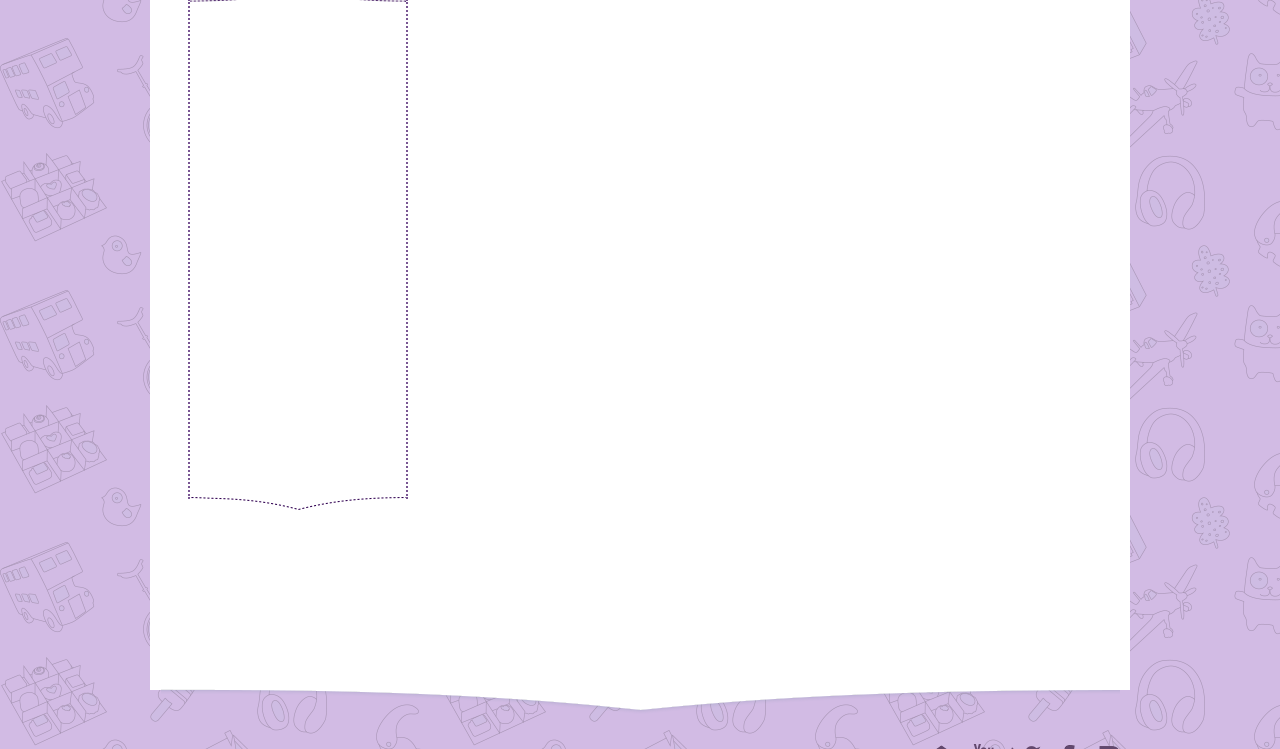
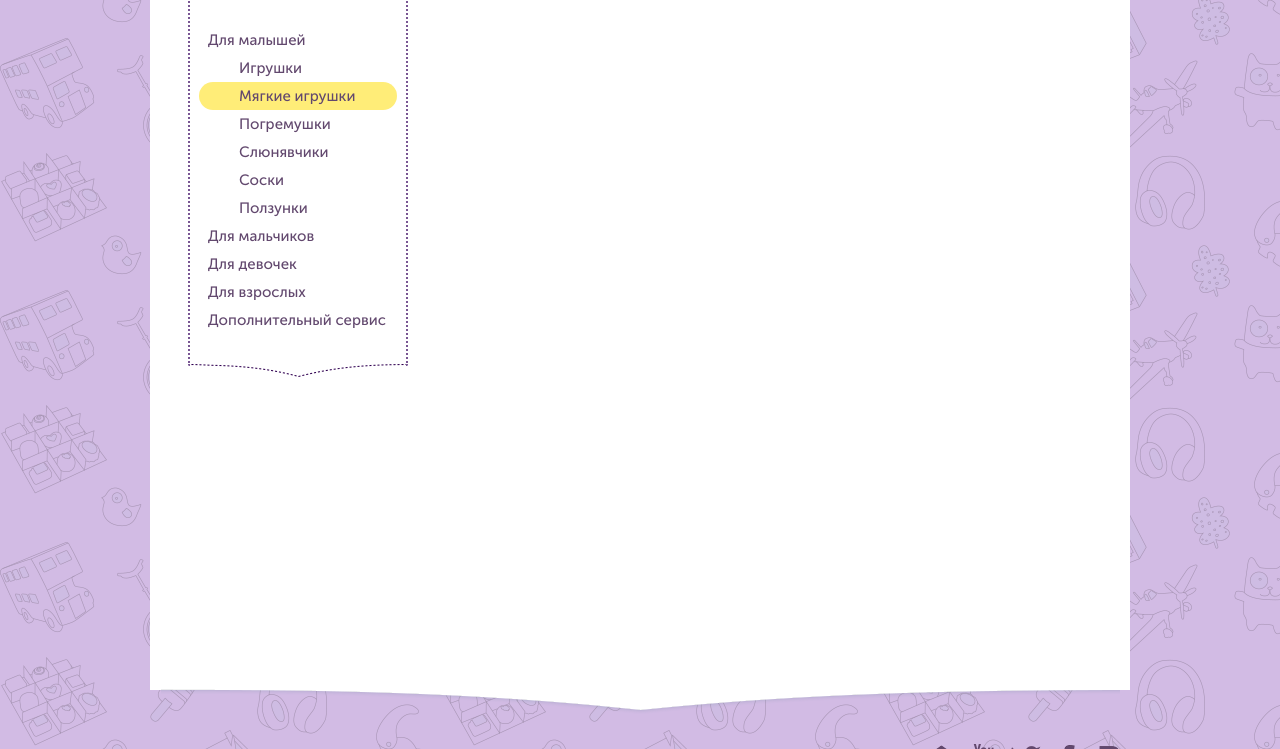
Before and after one commit to sarhov-insales/little-dauphin, a plain HTML site: page catalog.html in a window 1280 px wide. Shown: the part 351-1100 px from the top of the page. Drawn offline with nearby package versions, Linux system fonts and the light colour scheme.

Commit message:
update sidebar catalog

```diff
--- a/catalog.html
+++ b/catalog.html
@@ -82,7 +82,49 @@
         Каталог
       </h2>
       <div class="sidebarbox">
+        <nav class="catalog">
 
+          <div class="catalog-item">
+          <a href="#" class="catalog-item-url">Для малышей</a>
+          <nav class="sub-catalog">
+            <div class="sub-catalog-item">
+              <a href="" class="sub-catalog-item-url">Игрушки</a>
+            </div>
+            <div class="sub-catalog-item">
+              <a href="" class="sub-catalog-item-url active">Мягкие игрушки</a>
+            </div>
+            <div class="sub-catalog-item">
+              <a href="" class="sub-catalog-item-url">Погремушки</a>
+            </div>
+
+            <div class="sub-catalog-item">
+              <a href="" class="sub-catalog-item-url">Слюнявчики</a>
+            </div>
+
+            <div class="sub-catalog-item">
+              <a href="" class="sub-catalog-item-url">Соски</a>
+            </div>
+
+            <div class="sub-catalog-item">
+              <a href="" class="sub-catalog-item-url">Ползунки</a>
+            </div>
+
+          </nav>
+          </div>
+          <div class="catalog-item">
+          <a href="#" class="catalog-item-url">Для мальчиков</a>
+          </div>
+          <div class="catalog-item">
+          <a href="#" class="catalog-item-url">Для девочек</a>
+          </div>
+          <div class="catalog-item">
+          <a href="#" class="catalog-item-url">Для взрослых</a>
+          </div>
+          <div class="catalog-item">
+          <a href="#" class="catalog-item-url">Дополнительный сервис</a>
+          </div>
+
+        </nav>
       </div>
     </div>
     <section class="content fr">
--- a/css/style.css
+++ b/css/style.css
@@ -374,10 +374,11 @@ h1, h2, h3, h4, h5, h6{
 
 .sidebarbox{
 	width: 220px;
-	height: 500px;
+	padding: 30px 9px;
 	border:2px dotted #795693;
 	margin:15px;
 	position: relative;
+	border-radius:2px;
 }
 
 .sidebarbox:after{
@@ -386,6 +387,7 @@ h1, h2, h3, h4, h5, h6{
 	background: transparent url('../images/sidebarbox-bottom-bg.png') center center  no-repeat;
 	position: absolute;
 	bottom: -15px;
+	left: 0;
 	content:'';
 }
 
@@ -394,6 +396,32 @@ h1, h2, h3, h4, h5, h6{
 	height: 23px;
 	background: transparent url('../images/sidebarbox-top-bg.png') center center  no-repeat;
 	position: absolute;
-	top: -20px;
+	top: -21px;
 	content:'';
+	left: 0;
 }
+
+.sidebarbox-title{
+	font-size: 20px;
+	color: #62486e;
+	text-align: center;
+}
+
+.catalog{
+	font-size: 15px;
+}
+
+.catalog-item-url, .sub-catalog-item-url{
+	display: block;
+	padding: 5px 9px;
+	border-radius: 25px;
+}
+
+.sub-catalog-item-url{
+	padding-left: 40px;
+}
+
+.catalog a:hover, .catalog a.active{
+	background: #ffed78;
+	color: #62486e;
+}
```
